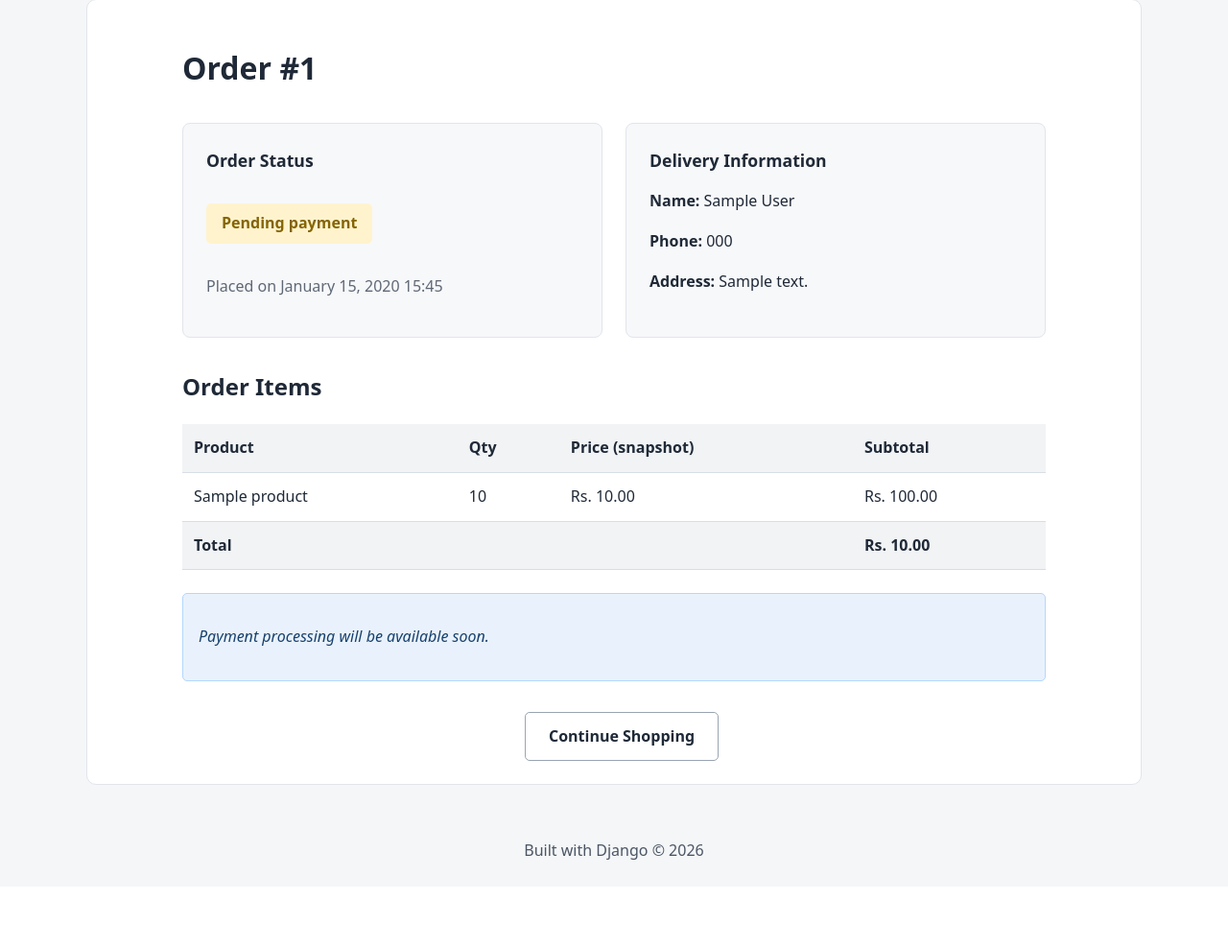
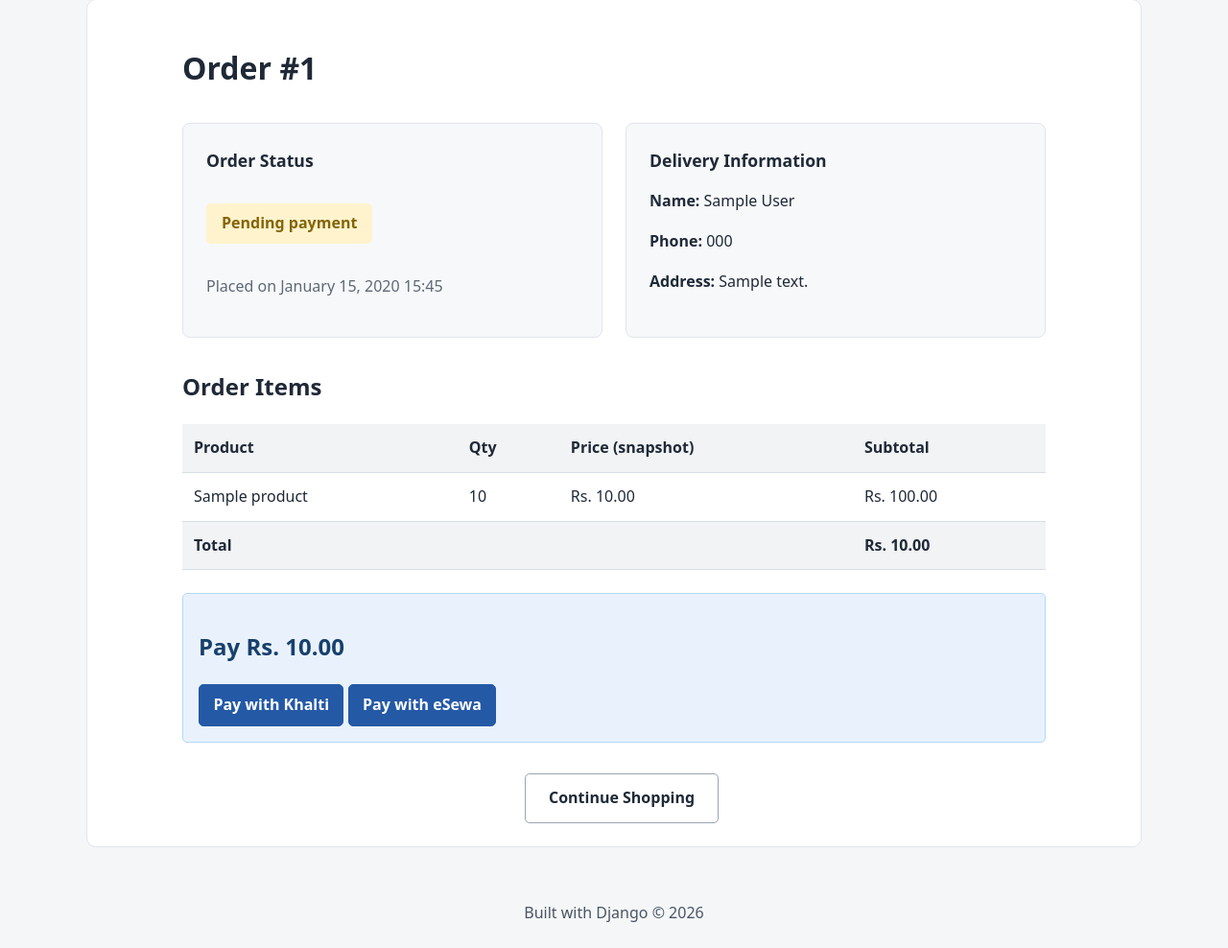
Before and after one commit to surajghimire567/Qr-, a Django app: page /orders/1/ in a window 1280 px wide. Shown: the part 108-1096 px from the top of the page at 96% size. Before the commit the page ends 1004 px from the top, so only its background shows below. Run offline with Django 5.2, Linux system fonts and the light colour scheme; a user stored in the database is signed in; tables that the repository leaves empty hold one stand-in row (values such as "Sample post"); parts of the project's set-up code (start-up, migrations or seed data) failed here and were passed over.

Commit message:
linking esewa and khalto

```diff
--- a/config/urls.py
+++ b/config/urls.py
@@ -2,14 +2,15 @@ from django.conf import settings
 from django.conf.urls.static import static
 from django.contrib import admin
 from django.urls import include, path
+
 urlpatterns = [
     path("admin/", admin.site.urls),
-    path("accounts/", include("django.contrib.auth.urls")),   # login, logout, password reset...
-    path("accounts/", include("accounts.urls")),               # our register view
+    path("accounts/", include("django.contrib.auth.urls")),
+    path("accounts/", include("accounts.urls")),
     path("cart/", include("cart.urls")),
     path("orders/", include("orders.urls")),
-    path("", include("store.urls")),                           # keep the catch-all LAST
+    path("payments/", include("payments.urls")),
+    path("", include("store.urls")),               # keep the catch-all LAST
 ]
-
 if settings.DEBUG:
  urlpatterns += static(settings.MEDIA_URL, document_root=settings.MEDIA_ROOT)
--- /dev/null
+++ b/payments/urls.py
@@ -0,0 +1,13 @@
+from django.urls import path
+
+from . import views
+
+app_name = "payments"
+
+urlpatterns = [
+    path("khalti/<int:order_id>/start/", views.khalti_start, name="khalti_start"),
+    path("khalti/return/", views.khalti_return, name="khalti_return"),
+    path("esewa/<int:order_id>/start/", views.esewa_start, name="esewa_start"),
+    path("esewa/success/", views.esewa_success, name="esewa_success"),
+    path("esewa/<int:order_id>/failure/", views.esewa_failure, name="esewa_failure"),
+]
--- a/templates/orders/order-detail.html
+++ b/templates/orders/order-detail.html
@@ -39,10 +39,18 @@
     </tfoot>
   </table>
 
-  {% if order.status == "pending" %}
+    {% if order.status == "pending" or order.status == "failed" %}
     <div class="info-message">
-      <p><em>Payment processing will be available soon.</em></p>
+      <h2>Pay Rs. {{ order.total_amount }}</h2>
+      <form method="post" action="{% url 'payments:khalti_start' order.pk %}" style="display:inline">
+        {% csrf_token %}<button type="submit" class="btn">Pay with Khalti</button>
+      </form>
+      <form method="post" action="{% url 'payments:esewa_start' order.pk %}" style="display:inline">
+        {% csrf_token %}<button type="submit" class="btn">Pay with eSewa</button>
+      </form>
     </div>
+  {% elif order.status == "paid" %}
+    <div class="info-message"><p>Paid on {{ order.paid_at|date:"F d, Y H:i" }} — ref <code>{{ order.payment_ref }}</code></p></div>
   {% endif %}
 
   <div class="order-actions">
```
Also changed, not shown: payments/services.py (added, +22 -0 lines), payments/templates/payments/esewa_redirect.html (added, +12 -0 lines).
